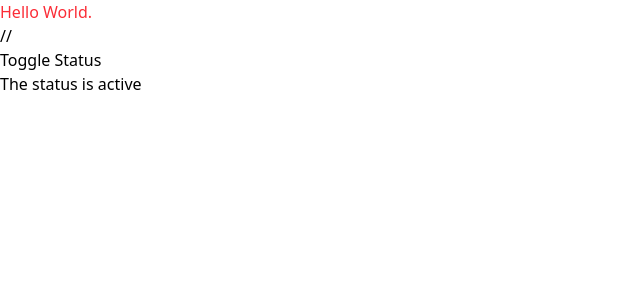
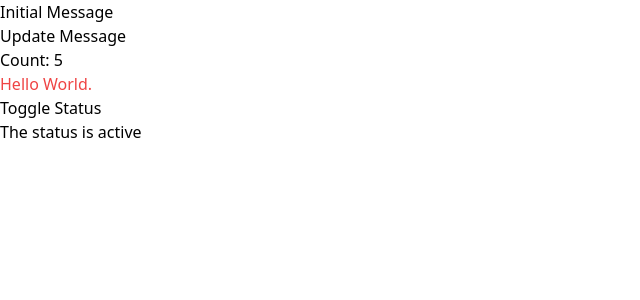
Before and after one commit to mohosin2126/vuejs-learning, a Vue app: page / in a window 1280 px wide. Shown: the top 300 px of the page, without its empty margins (0-640 px from the left). Built offline with nearby package versions, Linux system fonts and the light colour scheme.

Commit message:
added lifecycle

```diff
--- a/src/App.vue
+++ b/src/App.vue
@@ -1,67 +1,133 @@
 <script setup>
-import {ref} from "vue";
-
-// <!-- state section -->
-
-// Create a reactive reference variable named 'helloworld' initialized as an empty string
-const helloworld = ref('');
-
-// Set the value of 'helloworld' to 'Hello World.'
-helloworld.value = 'Hello World.';
-
-// Create a reactive boolean reference variable named 'visiable' initialized as true
-const visiable = ref(true);
+// Importing Composition API functions from Vue
+import {
+  ref,
+  onBeforeMount,
+  onMounted,
+  onBeforeUpdate,
+  onUpdated,
+  onBeforeUnmount,
+  onUnmounted
+} from 'vue';
 
 
+// ===================
+// STATE / REACTIVE DATA
+// ===================
 
-// <!-- If else part  -->
-// Create a reactive status variable with initial value 'active'
-const status = ref('active');
+// First component state
+const message = ref('Initial Message'); // message displayed in header
+const count = ref(0); // increments every second
 
-// Function to toggle between different status values
+// Second component state
+const helloworld = ref('Hello World.'); // static message
+const visible = ref(true); // condition to show/hide content
+const status = ref('active'); // active | inactive | unknown
+
+
+// ===================
+// LIFECYCLE HOOKS - MOUNTING
+// ===================
+
+console.log('In setup - similar to created hook');
+
+onBeforeMount(() => {
+  console.log('onBeforeMount - about to render template');
+});
+
+onMounted(() => {
+  console.log('onMounted - DOM is ready');
+
+  // Start interval to increase count every second
+  const timer = setInterval(() => {
+    count.value++;
+  }, 1000);
+
+  // Clean up interval before unmount
+  onBeforeUnmount(() => {
+    clearInterval(timer);
+  });
+});
+
+
+// ===================
+// LIFECYCLE HOOKS - UPDATING
+// ===================
+
+onBeforeUpdate(() => {
+  console.log('onBeforeUpdate - data changed, DOM not yet updated');
+});
+
+onUpdated(() => {
+  console.log('onUpdated - DOM re-rendered');
+});
+
+
+// ===================
+// LIFECYCLE HOOKS - UNMOUNTING
+// ===================
+
+onUnmounted(() => {
+  console.log('onUnmounted - component is destroyed');
+});
+
+
+// ===================
+// METHODS / FUNCTIONS
+// ===================
+
+function updateMessage() {
+  message.value = 'Updated Message at ' + new Date().toLocaleTimeString();
+}
+
 function toggleStatus() {
-  // Check current status value
   if (status.value === 'active') {
-    // If active, change to inactive
     status.value = 'inactive';
   } else if (status.value === 'inactive') {
-    // If inactive, change to unknown
     status.value = 'unknown';
   } else {
-    // For any other value, change back to active
     status.value = 'active';
   }
 }
 </script>
 
 <template>
-  <!-- Conditional rendering: this div will show if 'visiable' is true -->
-  <div v-if="visiable">
-    <!-- Heading with red text displaying the 'helloworld' value -->
-    <h1 class="text-red-500">{{helloworld}}</h1>
+  <div>
+    <!-- ===================
+         First Component
+         =================== -->
+
+    <h1>{{ message }}</h1>
+    <button @click="updateMessage">Update Message</button>
+    <div>Count: {{ count }}</div>
+
+    <!-- ===================
+         Second Component - v-if/v-else logic
+         =================== -->
+
+    <div v-if="visible">
+      <h1 class="text-red-500">{{ helloworld }}</h1>
     </div>
-  <!-- Else condition: this div will show if 'visiable' is false -->
     <div v-else>
-    <!-- Alternative heading with red text -->
       <h1 class="text-red-500">Hello world from not visible</h1>
     </div>
 
+    <!-- ===================
+         Status Toggle - if / else-if / else
+         =================== -->
 
-
-  // <!-- If else part   -->
     <div>
-    <!-- Button that triggers the toggleStatus method when clicked -->
       <button @click="toggleStatus">Toggle Status</button>
 
-    <!-- Paragraph shown only when status is 'active' -->
       <p v-if="status === 'active'">The status is active</p>
-    <!-- Paragraph shown only when status is 'inactive' (if previous condition fails) -->
       <p v-else-if="status === 'inactive'">The status is inactive</p>
-    <!-- Paragraph shown for any other status (if all previous conditions fail) -->
       <p v-else>The status is unknown</p>
+    </div>
   </div>
 </template>
 
 <style scoped>
-/* Styles here would only apply to this component */
+.text-red-500 {
+  color: #ef4444;
+}
 </style>
```
Lines whose indentation alone changed are shown as unchanged.
